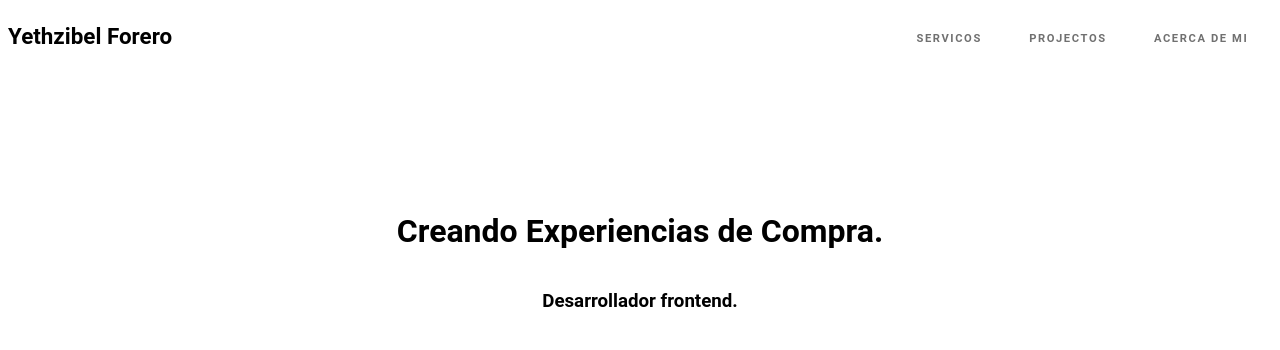
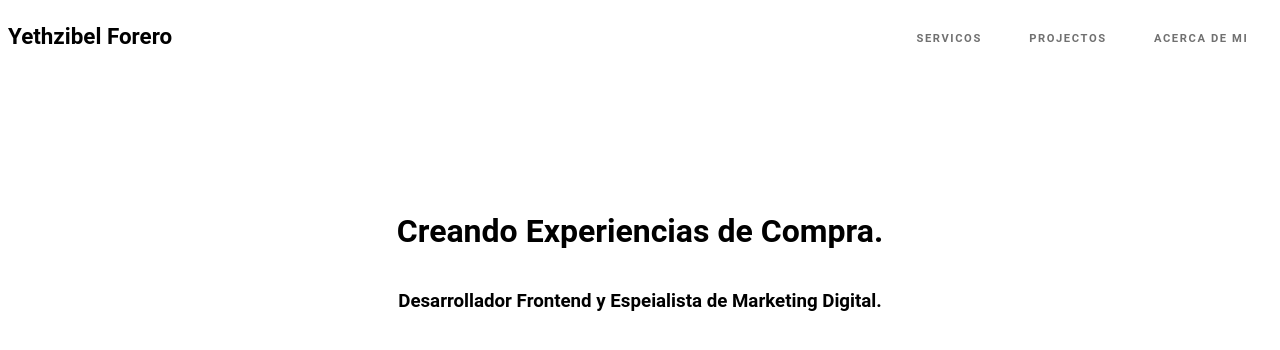
Before and after one commit to yethzibel/project, a plain HTML site: page index.html in a window 1280 px wide. Drawn offline with Linux system fonts and the light colour scheme.

Commit message:
actualizamos profesión

```diff
--- a/index.html
+++ b/index.html
@@ -20,7 +20,7 @@
 
    	<main>
    		<h1>Creando Experiencias de Compra.</h1>
-   		<h3>Desarrollador frontend.</h3>
+   		<h3>Desarrollador Frontend y Espeialista de Marketing Digital.</h3>
    	</main>
 
 </body>
```
